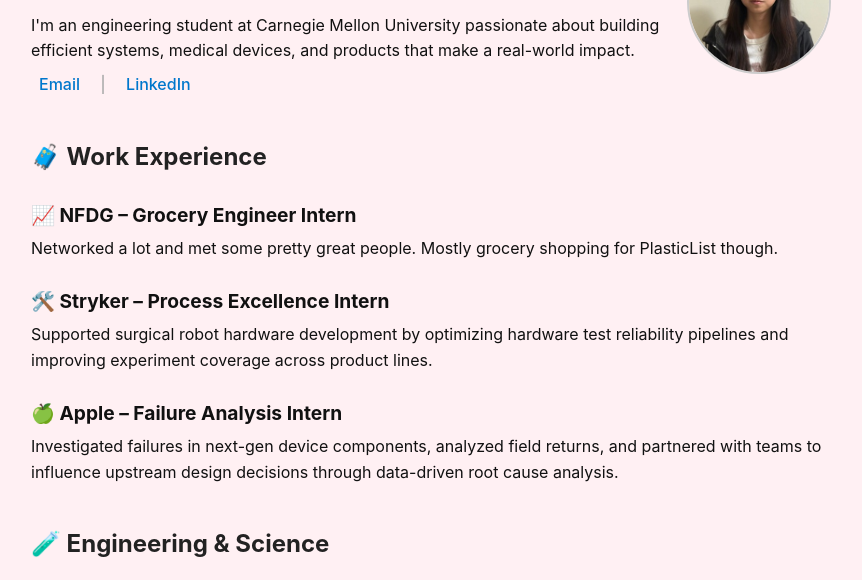
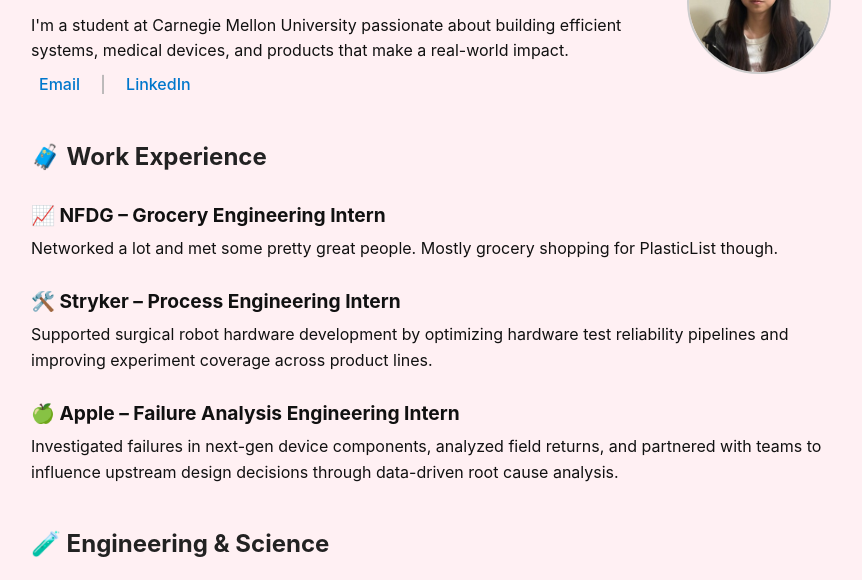
Before and after one commit to rsmurata17/richelmurata.github.io, a plain HTML site: page index.html in a window 1280 px wide. Shown: the part 134-714 px from the top of the page, without its empty margins (209-1071 px from the left). Drawn offline with Linux system fonts and the light colour scheme.

Commit message:
Update index.html

```diff
--- a/index.html
+++ b/index.html
@@ -10,7 +10,7 @@
   <main class="intro">
     <div class="intro-text">
       <h1>Richel Seiko Murata</h1>
-      <p>I'm an engineering student at Carnegie Mellon University passionate about building efficient systems, medical devices, and products that make a real-world impact.</p>
+      <p>I'm a student at Carnegie Mellon University passionate about building efficient systems, medical devices, and products that make a real-world impact.</p>
       <div class="contact-row">
         <a href="mailto:rsmurata17@gmail.com">Email</a>
         <span class="spacer">|</span>
@@ -24,22 +24,21 @@
 <h2>🧳 Work Experience</h2>
 <div class="work-experience">
   <div class="work-item">
-    <h3>📈 NFDG – Grocery Engineer Intern</h3>
+    <h3>📈 NFDG – Grocery Engineering Intern</h3>
     <p>Networked a lot and met some pretty great people. Mostly grocery shopping for PlasticList though.</p>
   </div>
   <div class="work-item">
-    <h3>🛠️ Stryker – Process Excellence Intern</h3>
+    <h3>🛠️ Stryker – Process Engineering Intern</h3>
     <p>Supported surgical robot hardware development by optimizing hardware test reliability pipelines and improving experiment coverage across product lines.</p>
   </div>
   <div class="work-item">
-    <h3>🍏 Apple – Failure Analysis Intern</h3>
+    <h3>🍏 Apple – Failure Analysis Engineering Intern</h3>
     <p>Investigated failures in next-gen device components, analyzed field returns, and partnered with teams to influence upstream design decisions through data-driven root cause analysis.</p>
   </div>
 </div>
 
 <h2>🧪 Engineering & Science</h2>
 <p>I like building things that probably <em>shouldn’t</em> work—but do. I’ve worked on surgical robots at Stryker, examined material failures at Apple, and explored catalytic systems in chemistry labs. Whether I’m prototyping devices or running experiments, I love chasing the “why” behind how things break, move, and react.</p>
-    <p>I like building things that probably <em>shouldn’t</em> work—but do...</p>
     <details><summary>View projects</summary><div class="projects">
 
       <div class="project">
```
